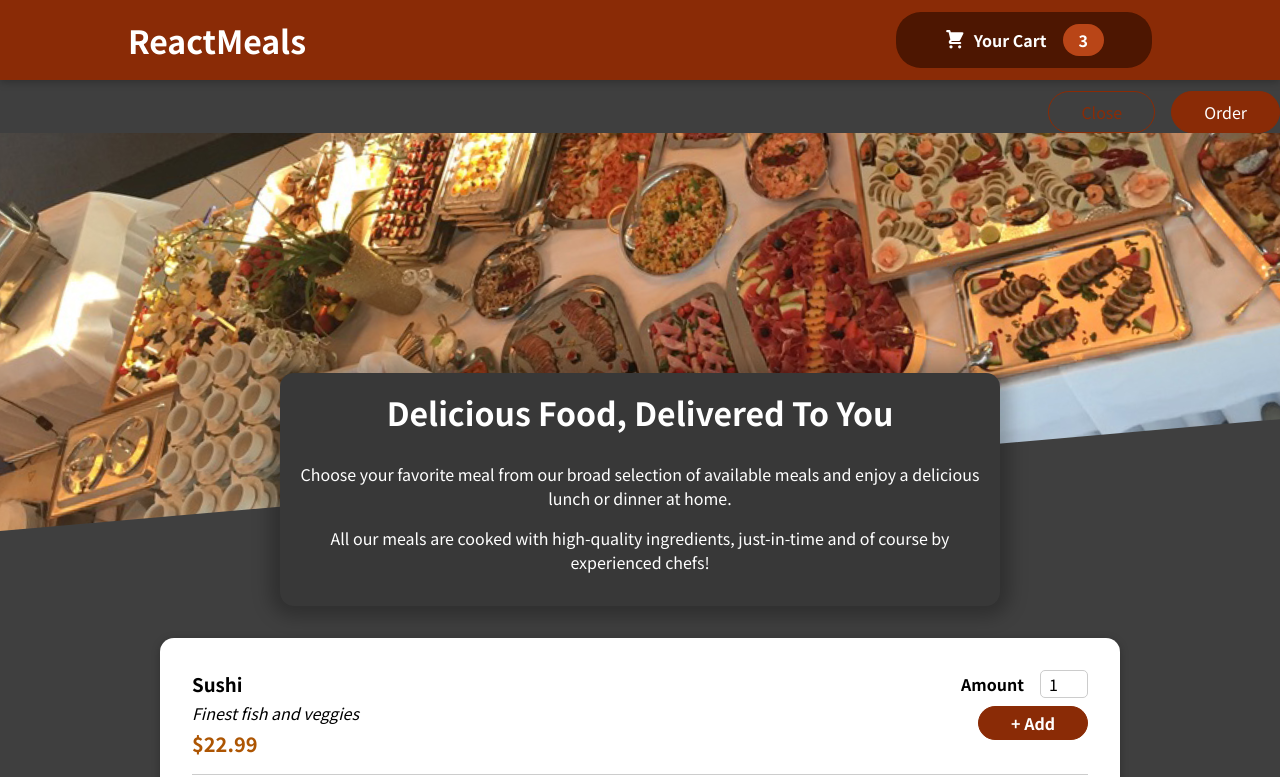
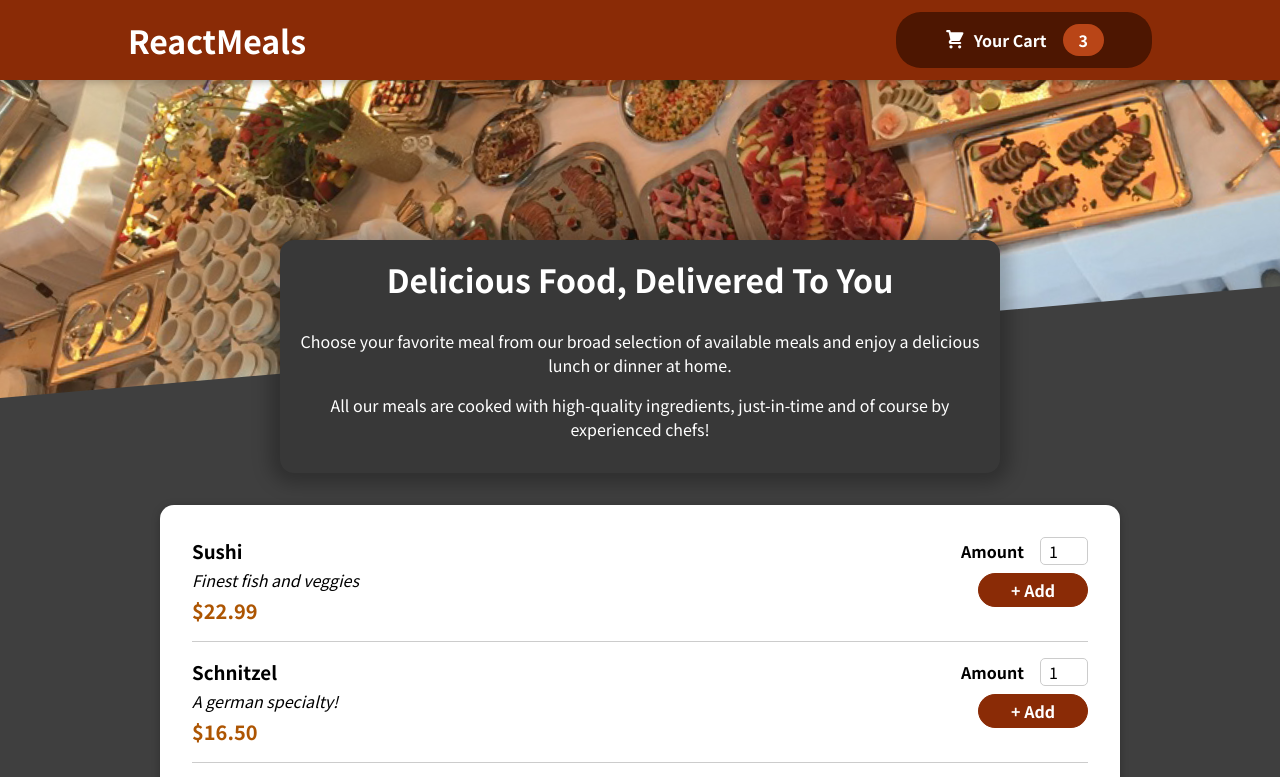
Before and after one commit to sonalRawal/FoodApp-reactProject, a React (Create React App) app: page / in a window 1280 px wide. Shown: the top 777 px of the page. Built offline with nearby package versions, Linux system fonts and the light colour scheme.

Commit message:
managing cart and modal states

```diff
--- a/src/App.js
+++ b/src/App.js
@@ -1,14 +1,24 @@
-import { Fragment } from 'react';
+import { Fragment, useState } from 'react';
 
 import Header from './components/Layout/Header';
 import Meals from './components/Meals/Meals';
 import Cart from './components/Cart/Cart';
 
 function App() {
+  const [cartIsShown, setCartIsShown] = useState(false);
+
+  const showCartHandler = () => {
+    setCartIsShown(true);
+  };
+
+  const hideCartHandler = () => {
+    setCartIsShown(false);
+  };
+
   return (
     <Fragment>
-      <Cart />
-      <Header />
+      {cartIsShown && <Cart onClose={hideCartHandler} />}
+      <Header onShowCart={showCartHandler} />
       <main>
         <Meals />
       </main>
--- a/src/components/Cart/Cart.js
+++ b/src/components/Cart/Cart.js
@@ -1,3 +1,4 @@
+import Modal from '../UI/Modal';
 import classes from './Cart.module.css';
 
 const Cart = (props) => {
@@ -10,17 +11,19 @@
   );
 
   return (
-    <div>
+    <Modal onClose={props.onClose}>
       {cartItems}
       <div className={classes.total}>
         <span>Total Amount</span>
         <span>35.62</span>
       </div>
       <div className={classes.actions}>
-        <button className={classes['button--alt']}>Close</button>
+        <button className={classes['button--alt']} onClick={props.onClose}>
+          Close
+        </button>
         <button className={classes.button}>Order</button>
       </div>
-    </div>
+    </Modal>
   );
 };
 
--- a/src/components/LayOut/Header.js
+++ b/src/components/LayOut/Header.js
@@ -8,7 +8,7 @@
     return <Fragment>
         <header className={classes.header}>
           <h1>ReactMeals</h1>
-          <HeaderCartButton/>
+          <HeaderCartButton onClick={props.onShowCart}/>
         </header>
         <div className={classes['main-image']}>
             <img src={mealImage} alt="A table full of delicius food"></img>
--- a/src/components/LayOut/HeaderCartButton.js
+++ b/src/components/LayOut/HeaderCartButton.js
@@ -3,7 +3,7 @@
 
 const HeaderCartButton = (props) => {
   return (
-    <button className={classes.button}>
+    <button className={classes.button}  onClick={props.onClick}>
       <span className={classes.icon}>
         <CartIcon />
       </span>
--- a/src/components/UI/Modal.js
+++ b/src/components/UI/Modal.js
@@ -4,7 +4,7 @@
 import classes from './Modal.module.css';
 
 const Backdrop = (props) => {
-  return <div className={classes.backdrop}/>;
+  return <div className={classes.backdrop} onClick={props.onClose}/>;
 };
 
 const ModalOverlay = (props) => {
@@ -20,7 +20,7 @@
 const Modal = (props) => {
   return (
     <Fragment>
-      {ReactDOM.createPortal(<Backdrop/>, portalElement)}
+      {ReactDOM.createPortal(<Backdrop onClose={props.onClose}/>, portalElement)}
       {ReactDOM.createPortal(
         <ModalOverlay>{props.children}</ModalOverlay>,
         portalElement
```
